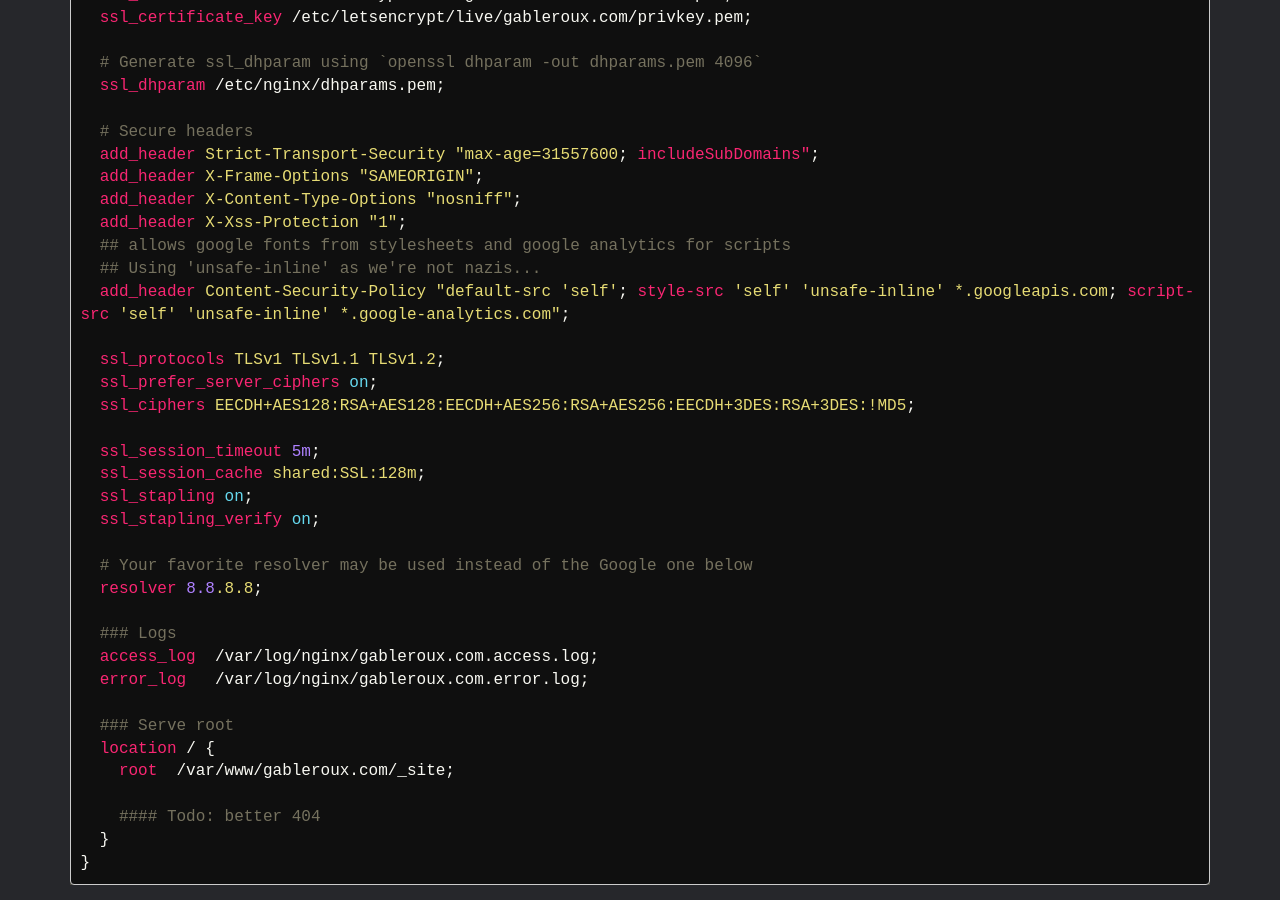
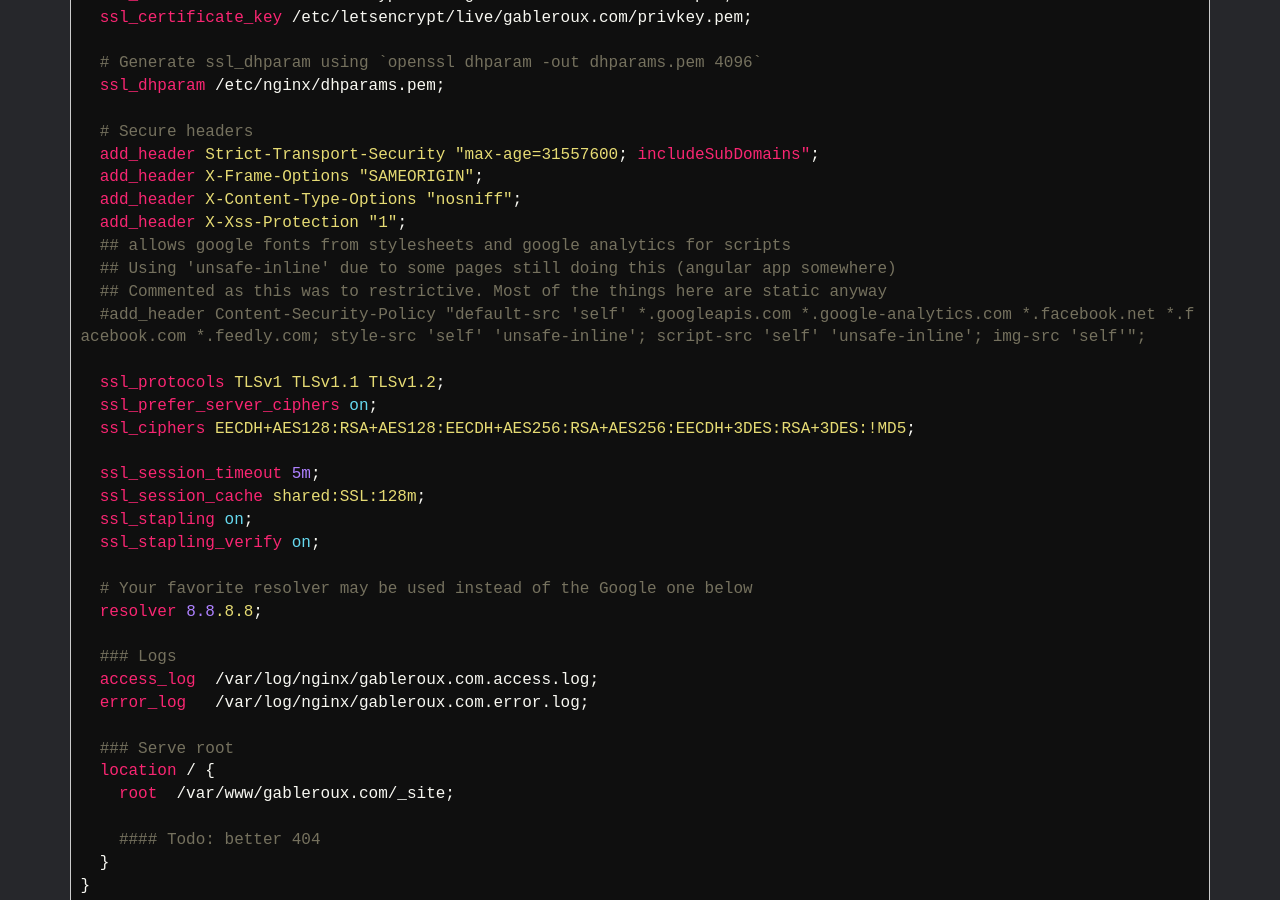
Before and after one commit to GabLeRoux/gableroux.com, a Jekyll site: the page built from _posts/2016-03-30-letsencrypt-saglacio.md, in a window 1280 px wide and 900 px high, scrolled down 2781 px. Built offline with Jekyll 4.4.1, drawn with Linux system fonts in a browser that asks for light colours.

Commit message:
Small change to the config ;)

```diff
--- a/_posts/2016-03-30-letsencrypt-saglacio.md
+++ b/_posts/2016-03-30-letsencrypt-saglacio.md
@@ -97,8 +97,9 @@ server {
   add_header X-Content-Type-Options "nosniff";
   add_header X-Xss-Protection "1";
   ## allows google fonts from stylesheets and google analytics for scripts
-  ## Using 'unsafe-inline' as we're not nazis...
-  add_header Content-Security-Policy "default-src 'self'; style-src 'self' 'unsafe-inline' *.googleapis.com; script-src 'self' 'unsafe-inline' *.google-analytics.com";
+  ## Using 'unsafe-inline' due to some pages still doing this (angular app somewhere)
+  ## Commented as this was to restrictive. Most of the things here are static anyway
+  #add_header Content-Security-Policy "default-src 'self' *.googleapis.com *.google-analytics.com *.facebook.net *.facebook.com *.feedly.com; style-src 'self' 'unsafe-inline'; script-src 'self' 'unsafe-inline'; img-src 'self'";
 
   ssl_protocols TLSv1 TLSv1.1 TLSv1.2;
   ssl_prefer_server_ciphers on;
```
Also changed, not shown: 3 other files.
